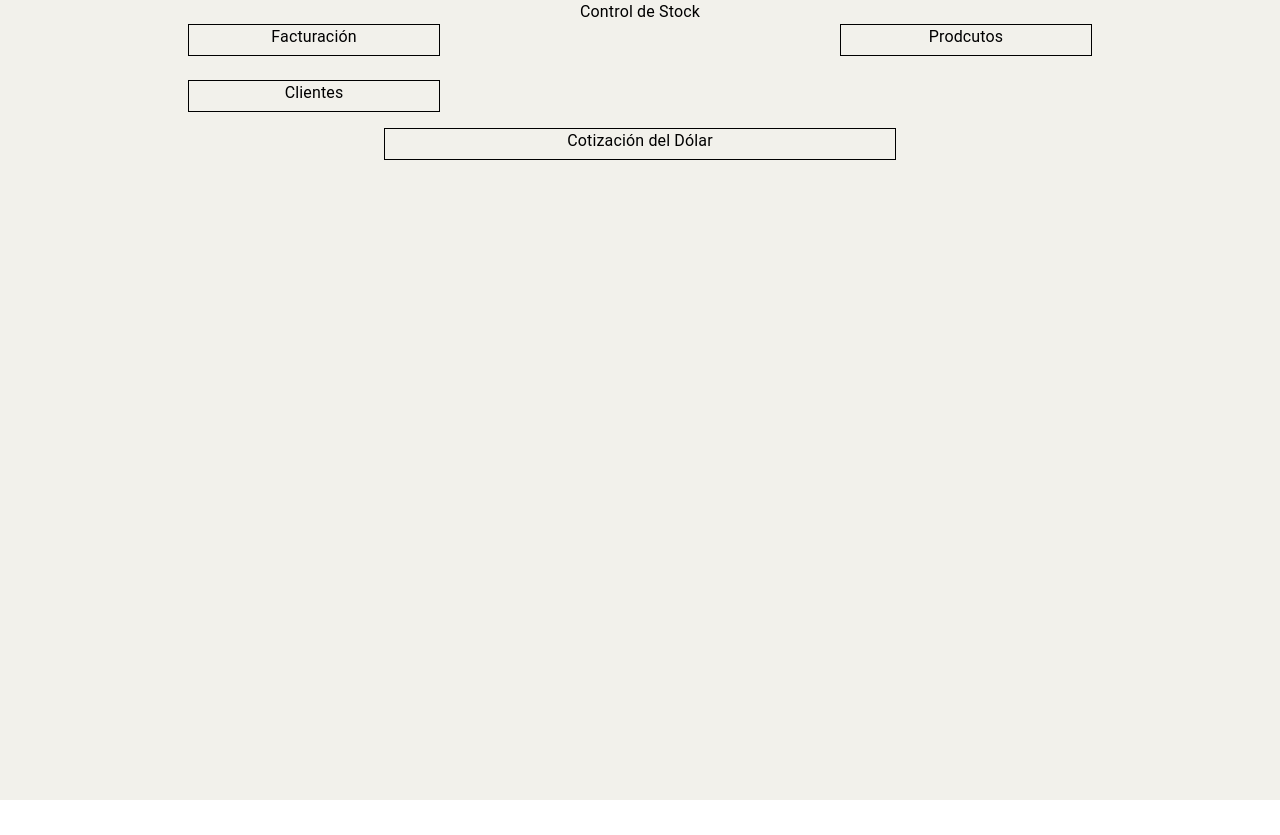
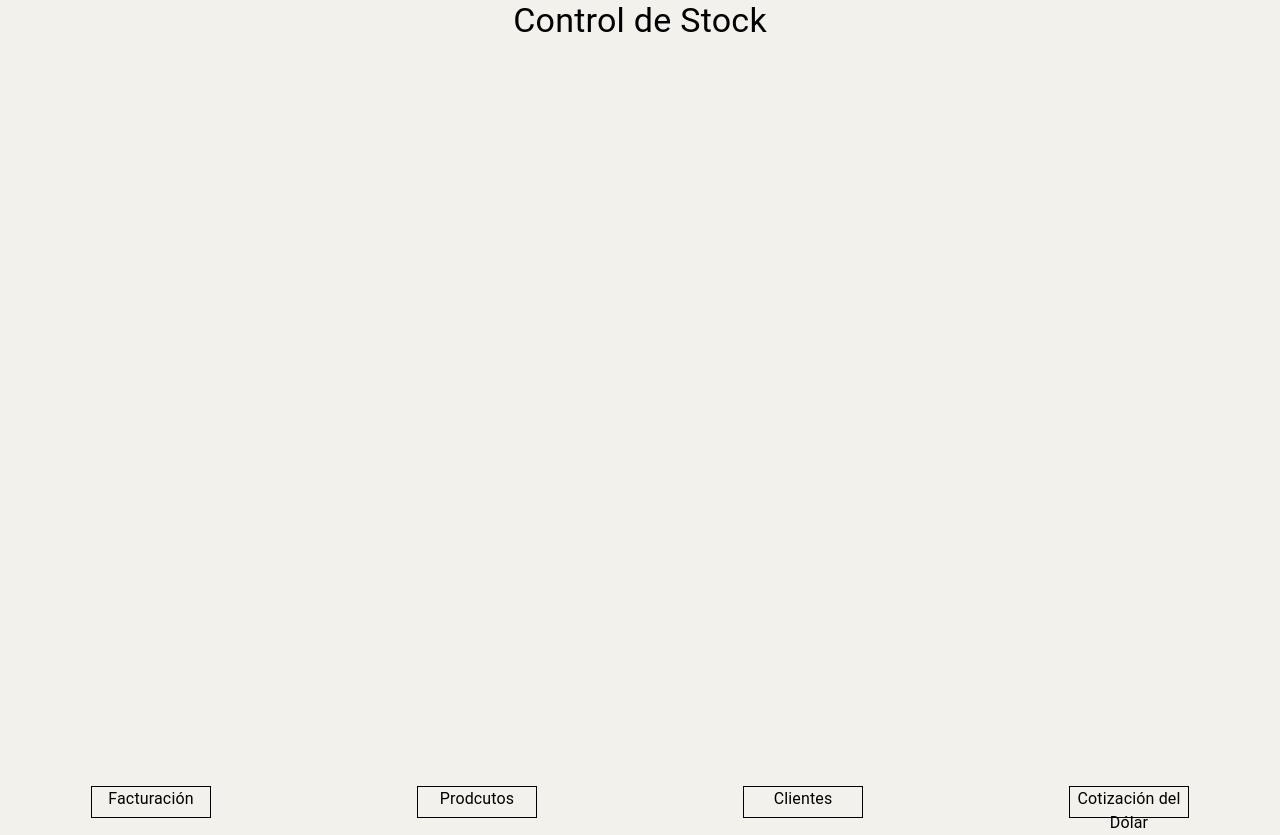
Before and after one commit to PatoJulia/StockControl-App, a Next.js app in the folder frontend/: page /home in a window 1280 px wide. Before the commit the page ends 800 px from the top, so only its background shows below. Built offline with nearby package versions, Linux system fonts and the light colour scheme.

Commit message:
billPage.tsx and homeMenu change

```diff
--- /dev/null
+++ b/frontend/src/app/bill/[id]/page.tsx
@@ -0,0 +1,19 @@
+import { useRef, useState } from "react";
+import { SubmitHandler, useForm } from "react-hook-form";
+
+interface FormValues {
+    id: string;
+    producto: string;
+    cliente: string;
+    valorDolar: number;
+}
+
+export default function RegisterBill({ params }: {params: {id: string }}) {
+    const [bill, setBill] = useState<Bill>();
+    const ref = useRef();
+    const { register, handleSubmit } = useForm<FormValues>();
+    const [isEditMode, setIsEditMode] = useState<boolean>(false);
+
+    const onSubmit: SubmitHandler<FormValues> = (data) => handleSendRequest(data);
+
+}
--- a/frontend/src/app/client/[id]/page.tsx
+++ b/frontend/src/app/client/[id]/page.tsx
@@ -28,7 +28,7 @@ export default function ClientDetail({ params }: { params: {id: string}}){
     const handleSendRequest = async (data: FormValues) => {
       try {
         const response = await fetch(
-          `http://localHost:4300/client/`,
+          `http://localHost:4300/client/${Client?._id}`,
           {
             method: "PUT",
             headers: { "Content-Type": "application/json" },
--- a/frontend/src/app/home/HomeMenu.tsx
+++ b/frontend/src/app/home/HomeMenu.tsx
@@ -20,26 +20,32 @@ const LINK_DOLAR: HomeLink = {
   href: "/dolar-values",
 };
 
+
 export default function HomeMenu() {
   return (
     <>
-      <Grid item xs={12} textAlign={"center"}>
-        <Typography>Control de Stock</Typography>
+
+      <Grid container direction="column" alignItems="center">
+        <Grid item xs={12} textAlign="center">
+          <Typography variant="h4">Control de Stock</Typography>
         </Grid>
-      <Grid container rowSpacing={3} columnSpacing={{ xs: 1, sm: 2, md: 3 }}>
+
+        <Grid container rowSpacing={3} columnSpacing={{ xs: 1, sm: 2, md: 3 }} marginTop={90} justifyContent="center" alignItems="center" wrap="wrap">
           {LINKS.map((link) => (
-          <Grid item xs={6} key={link.name}>
+            <Grid item xs={3} key={link.name}>
               <Link href={link.href}>
                 <HomeCard title={link.name} />
               </Link>
             </Grid>
           ))}
-      </Grid>
-      <Grid item xs={12} my={2}>
+          {/* Nuevo Grid item para Cotización del Dólar */}
+          <Grid item xs={3}>
             <Link href={LINK_DOLAR.href}>
               <HomeCard title={LINK_DOLAR.name} />
             </Link>
           </Grid>
+        </Grid>
+      </Grid>
     </>
   );
 }
```
Lines whose indentation alone changed are shown as unchanged.
